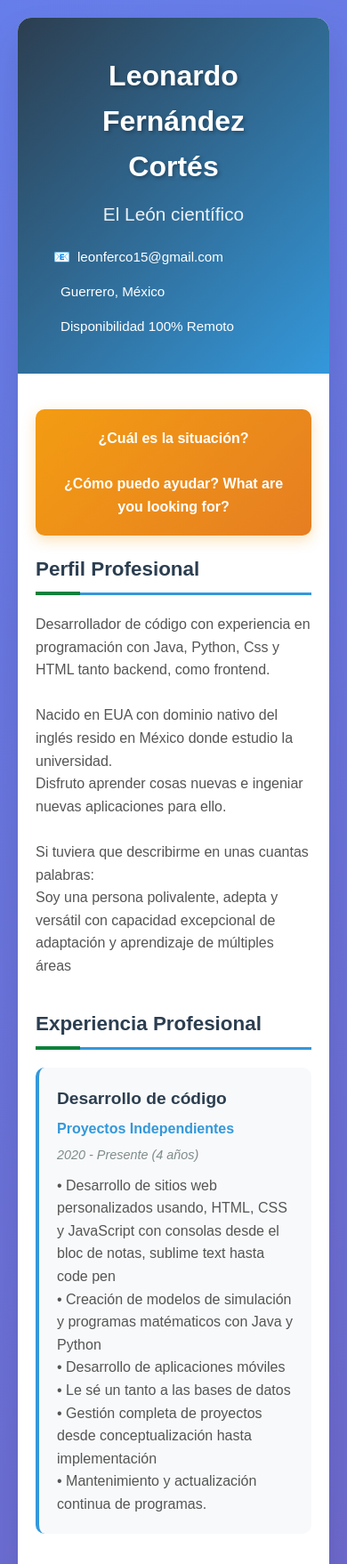
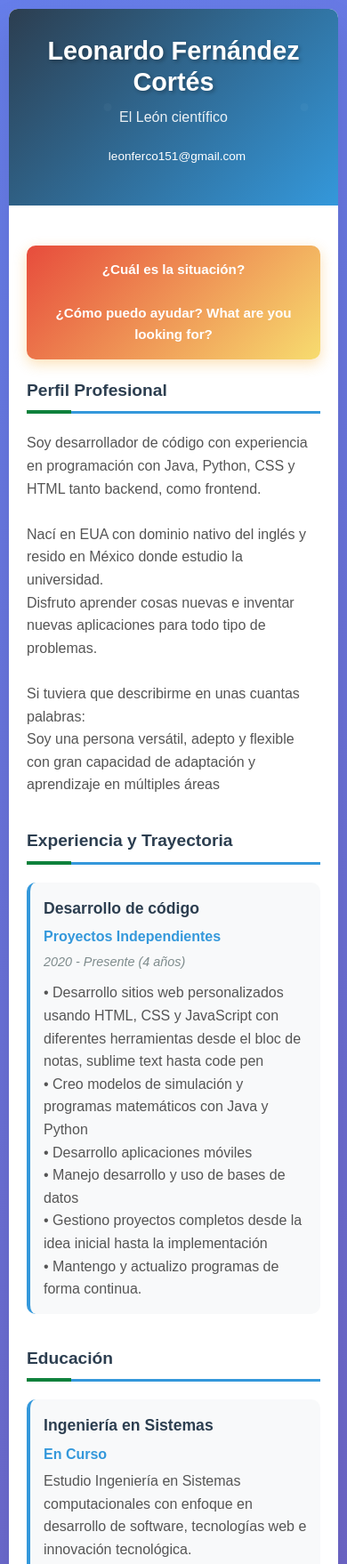
Before and after one commit to LeoFerco/LeoFerPage, a plain HTML site: page index.html in a window 390 px wide. Shown: the top 1758 px of the page at 89% size. Drawn offline with Linux system fonts and the light colour scheme.

Commit message:
Update index.html

```diff
--- a/index.html
+++ b/index.html
@@ -218,7 +218,7 @@
         }
 
         .highlight {
-            background: linear-gradient(135deg, #f39c12, #e67e22);
+            background: linear-gradient(135deg, #e74c3c, #f7dc6f);
             color: white;
             padding: 20px;
             border-radius: 10px;
@@ -229,7 +229,7 @@
         }
 
         .personal-quote {
-            background: linear-gradient(135deg, #8e44ad, #9b59b6);
+            background: linear-gradient(135deg, #dc7633, #f4d03f);
             color: white;
             padding: 25px;
             border-radius: 10px;
@@ -240,26 +240,108 @@
             box-shadow: 0 5px 15px rgba(142, 68, 173, 0.3);
         }
 
+        /* Mejoras para dispositivos móviles */
         @media (max-width: 768px) {
+            body {
+                padding: 10px;
+            }
+
+            .container {
+                border-radius: 10px;
+            }
+
+            .header {
+                padding: 30px 20px;
+            }
+
             .contact-info {
+                flex-direction: column;
+                gap: 15px;
+                align-items: center;
+            }
+
+            .contact-item {
+                justify-content: center;
+                font-size: 0.9em;
+            }
+
+            .name {
+                font-size: 2em;
+                line-height: 1.2;
+            }
+
+            .title {
+                font-size: 1.1em;
+            }
+
+            .content {
+                padding: 25px 20px;
+            }
+
+            .section-title {
+                font-size: 1.3em;
+            }
+
+            .skills-grid {
+                grid-template-columns: 1fr;
+                gap: 15px;
+            }
+
+            .skill-category {
+                padding: 15px;
+            }
+
+            .languages {
                 flex-direction: column;
                 gap: 15px;
             }
 
-            .name {
-                font-size: 2em;
+            .language {
+                min-width: auto;
+                padding: 12px 20px;
             }
 
-            .content {
-                padding: 20px;
+            .experience-item, .education-item {
+                padding: 15px;
+                margin-bottom: 20px;
             }
 
-            .skills-grid {
-                grid-template-columns: 1fr;
+            .job-title {
+                font-size: 1.1em;
             }
 
-            .languages {
-                flex-direction: column;
+            .highlight {
+                padding: 15px;
+                font-size: 0.95em;
+            }
+
+            .personal-quote {
+                padding: 20px;
+                font-size: 1em;
+            }
+        }
+
+        /* Para pantallas muy pequeñas */
+        @media (max-width: 480px) {
+            .name {
+                font-size: 1.8em;
+            }
+
+            .title {
+                font-size: 1em;
+            }
+
+            .contact-item {
+                font-size: 0.85em;
+            }
+
+            .section-title {
+                font-size: 1.2em;
+            }
+
+            .skill-item {
+                font-size: 0.85em;
+                padding: 6px 12px;
             }
         }
     </style>
@@ -271,17 +353,13 @@
                 <p class="title">El León científico</p>
                 <div class="contact-info">
                     <div class="contact-item">
-                        <span>📧</span>
-                        <span>leonferco15@gmail.com</span>
+                        <span></span>
+                        <span>leonferco151@gmail.com</span>
                     </div>
                     <div class="contact-item">
                         <span></span>
-                        <span>Guerrero, México</span>
                     </div>
-                    <div class="contact-item">
-                        <span></span>
-                        <span>Disponibilidad 100% Remoto</span>
-                    </div>
+
                 </div>
             </div>
         </div>
@@ -296,31 +374,31 @@
             <div class="section">
                 <h2 class="section-title">Perfil Profesional</h2>
                 <p class="description">
-                    Desarrollador de código con experiencia en programación con Java, Python, Css y HTML tanto backend, como frontend.
+                    Soy desarrollador de código con experiencia en programación con Java, Python, CSS y HTML tanto backend, como frontend.
 <br>
 <br>
-Nacido en EUA con dominio nativo del inglés resido en México donde estudio la universidad.
+Nací en EUA con dominio nativo del inglés y resido en México donde estudio la universidad.
 <br>
-Disfruto aprender cosas nuevas e ingeniar nuevas aplicaciones para ello.
+Disfruto aprender cosas nuevas e inventar nuevas aplicaciones para todo tipo de problemas.
 <br>
 <br>
 Si tuviera que describirme en unas cuantas palabras: <br>
-Soy una persona polivalente, adepta y versátil con capacidad excepcional de adaptación y aprendizaje de múltiples áreas        </p>
+Soy una persona versátil, adepto y flexible con gran capacidad de adaptación y aprendizaje en múltiples áreas        </p>
             </div>
 
             <div class="section">
-                <h2 class="section-title">Experiencia Profesional</h2>
+                <h2 class="section-title">Experiencia y Trayectoria</h2>
                 <div class="experience-item">
                     <div class="job-title">Desarrollo de código</div>
                     <div class="company">Proyectos Independientes</div>
                     <div class="period">2020 - Presente (4 años)</div>
                     <div class="description">
-                        • Desarrollo de sitios web personalizados usando, HTML, CSS y JavaScript con consolas desde el bloc de notas, sublime text hasta code pen<br>
-                        • Creación de modelos de simulación y programas matématicos con Java y Python<br>
-                        • Desarrollo de aplicaciones móviles<br>
-                        • Le sé un tanto a las bases de datos<br>
-                        • Gestión completa de proyectos desde conceptualización hasta implementación<br>
-                        • Mantenimiento y actualización continua de programas.
+                        • Desarrollo sitios web personalizados usando HTML, CSS y JavaScript con diferentes herramientas desde el bloc de notas, sublime text hasta code pen<br>
+                        • Creo modelos de simulación y programas matemáticos con Java y Python<br>
+                        • Desarrollo aplicaciones móviles<br>
+                        • Manejo desarrollo y uso de bases de datos<br>
+                        • Gestiono proyectos completos desde la idea inicial hasta la implementación<br>
+                        • Mantengo y actualizo programas de forma continua.
                     </div>
                 </div>
             </div>
@@ -331,53 +409,14 @@ Soy una persona polivalente, adepta y versátil con capacidad excepcional de ada
                     <div class="job-title">Ingeniería en Sistemas</div>
                     <div class="company">En Curso</div>
                     <div class="description">
-                        Estudiante de Ingeniería en Sistemas con enfoque en desarrollo de software, tecnologías web e innovación tecnológica.
+                        Estudio Ingeniería en Sistemas computacionales con enfoque en desarrollo de software, tecnologías web e innovación tecnológica.
                     </div>
                 </div>
                 <div class="education-item">
                     <div class="job-title">Técnico en Físico Matemático</div>
                     <div class="company">Titulado</div>
                     <div class="description">
-                        Sólida base en matemáticas aplicadas y principios físicos, proporcionando una perspectiva analítica única para la resolución de problemas técnicos.
-                    </div>
-                </div>
-            </div>
-
-            <div class="section">
-                <h2 class="section-title">Habilidades Técnicas</h2>
-                <div class="skills-grid">
-                    <div class="skill-category">
-                        <h4>Desarrollo Web</h4>
-                        <div class="skill-item"></div>
-                        <div class="skill-item">HTML</div>
-                        <div class="skill-item">C</div>
-                        <div class="skill-item">JavaScript</div>
-                        <div class="skill-item">PHP</div>
-                    </div>
-                    <div class="skill-category">
-                        <h4>Programación</h4>
-                        <div class="skill-item">Python</div>
-                        <div class="skill-item">Desarrollo Móvil</div>
-
-                        <div class="skill-item">Java</div>
-                        <div class="skill-item">Bases de Datos</div>
-                    </div>
-                    <div class="skill-category">
-                        <h4>Habilidades Blandas</h4>
-                        <div class="skill-item">Comprensión Lectora Sobresaliente</div>
-                        <div class="skill-item">Aprendizaje Rápido</div>
-                        <div class="skill-item">Comunicación Efectiva</div>
-                        <div class="skill-item">Trabajo en Equipo</div>
-                        <div class="skill-item">Resolución de Problemas</div>
-                        <div class="skill-item">Organización</div>
-                    </div>
-                    <div class="skill-category">
-                        <h4>Especialidades</h4>
-                        <div class="skill-item">Dibujo Técnico</div>
-                        <div class="skill-item">Geometría Aplicada</div>
-                        <div class="skill-item">Audio/Video</div>
-                        <div class="skill-item">Matemáticas Avanzadas</div>
-                        <div class="skill-item">Análisis Lógico</div>
+                        Tengo conocimientos sólidos en matemáticas aplicadas, principios físicos y conceptos abstractos que me dan una perspectiva analítica única para resolver problemas técnicos.
                     </div>
                 </div>
             </div>
@@ -401,13 +440,52 @@ Soy una persona polivalente, adepta y versátil con capacidad excepcional de ada
             </div>
 
             <div class="section">
-                <h2 class="section-title">Ventajas Competitivas</h2>
+                <h2 class="section-title">Habilidades Técnicas</h2>
+                <div class="skills-grid">
+                    <div class="skill-category">
+                        <h4>Desarrollo Web</h4>
+                        <div class="skill-item">HTML</div>
+                        <div class="skill-item">CSS</div>
+                        <div class="skill-item">JavaScript</div>
+                        <div class="skill-item">PHP</div>
+                    </div>
+                    <div class="skill-category">
+                        <h4>Programación</h4>
+                        <div class="skill-item">Python</div>
+                        <div class="skill-item">Desarrollo Móvil</div>
+                        <div class="skill-item">Java</div>
+                        <div class="skill-item">Bases de Datos</div>
+                    </div>
+                    <div class="skill-category">
+                        <h4>Habilidades Personales</h4>
+                        <div class="skill-item">Comprensión Lectora Excelente</div>
+                        <div class="skill-item">Aprendizaje Rápido</div>
+                        <div class="skill-item">Comunicación Efectiva</div>
+                        <div class="skill-item">Trabajo en Equipo</div>
+                        <div class="skill-item">Resolución de Problemas</div>
+                        <div class="skill-item">Organización</div>
+                    </div>
+                    <div class="skill-category">
+                        <h4>Especialidades</h4>
+                        <div class="skill-item">Dibujo Técnico</div>
+                        <div class="skill-item">Geometría Aplicada</div>
+                        <div class="skill-item">Audio/Video</div>
+                        <div class="skill-item">Matemáticas Avanzadas</div>
+                        <div class="skill-item">Análisis Lógico</div>
+                    </div>
+                </div>
+            </div>
+
+
+
+            <div class="section">
+                <h2 class="section-title">Mis Ventajas Competitivas</h2>
                 <div class="description">
-                    <strong>🇺🇸 Ventaja Cultural:</strong> Al ser nacido en EUA comprendo perfectamente la cultura americana y las expectativas de los clientes.<br><br>
-                    <strong> Aprendizaje Acelerado:</strong> Capacidad excepcional para dominar nuevas tecnologías conceptos, herramientas etc.<br><br>
-                    <strong>Pensamiento Analítico:</strong> Formación técnica en físico-matemáticas que me permite abordar problemas complejos con metodología científica.<br><br>
-                    <strong> Comunicación Efectiva:</strong> Personalidad extrovertida con habilidades naturales para establecer conexiones con clientes y equipos de trabajo.<br><br>
-                    <strong> Disponibilidad Total:</strong> Listo para comenzar inmediatamente con horarios flexibles para clientes internacionales.
+                    <strong>Ventaja Cultural:</strong> Al haber nacido en EUA comprendo perfectamente la cultura americana y las expectativas de los clientes.<br><br>
+                    <strong>Aprendizaje Acelerado:</strong> Tengo una capacidad especial para dominar rápidamente nuevas tecnologías, conceptos y herramientas.<br><br>
+                    <strong>Pensamiento Analítico:</strong> Mi formación técnica en físico-matemáticas me permite abordar problemas complejos con método científico.<br><br>
+                    <strong>Comunicación Efectiva:</strong> Tengo una personalidad extrovertida con habilidades naturales para conectar con clientes y equipos de trabajo.<br><br>
+                    <strong>Disponibilidad Total:</strong> Estoy listo para comenzar inmediatamente con horarios flexibles para clientes internacionales.
                 </div>
             </div>
 
```
